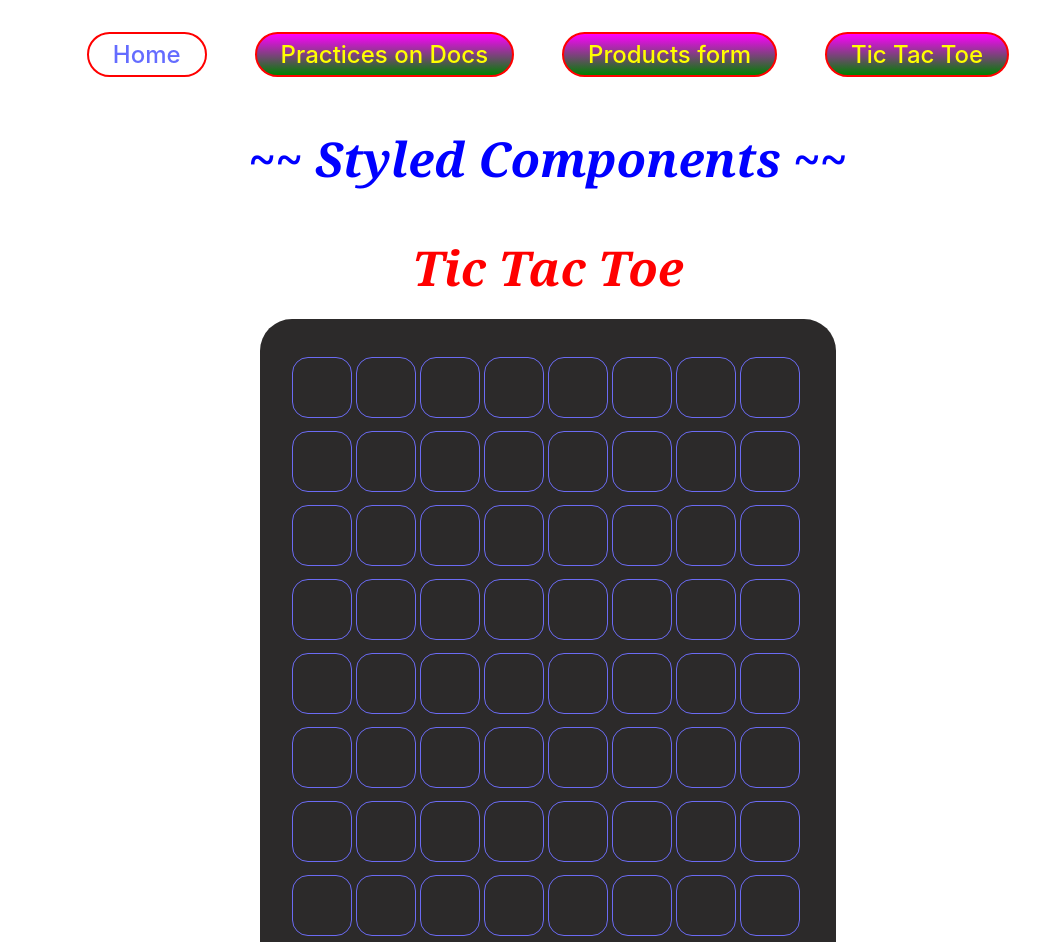
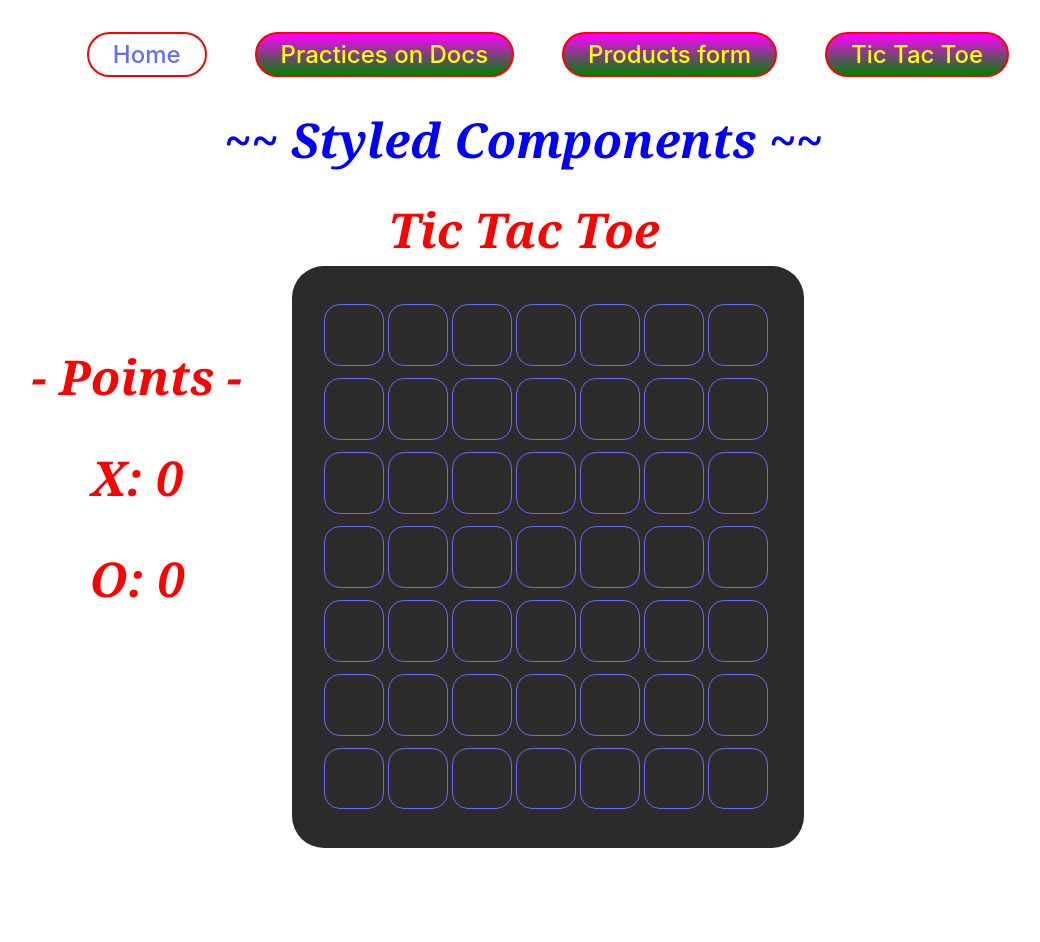
Before and after one commit to tamasve/react-styled-components-practice, a React (Vite) app: page /tictactoe in a window 1280 px wide. Shown: the top 942 px of the page, without its empty margins (92-1132 px from the left). After the commit the page ends 880 px from the top, so only its background shows below. Built offline with nearby package versions, Linux system fonts and the light colour scheme.

Commit message:
restructure

```diff
--- a/src/App.tsx
+++ b/src/App.tsx
@@ -3,7 +3,7 @@ import styled from 'styled-components';
 import {BrowserRouter as Router, Routes, Route, Link} from 'react-router-dom';
 import Practices, { ExtButton, Title } from './Practices'
 import Products from './Products';
-import TicTacToe from './TicTacToe';
+import TicTacToe from './TicTacToe/TicTacToe';
 
 
 // small font color correction...
@@ -34,7 +34,7 @@ function App() {
                     <Route path="/" element={<Image src="/autumn-forest.jpg" alt="autumn forest" />} />
                     <Route path="/practices" element={<Practices />} />
                     <Route path="/products" element={<Products />} />
-                    <Route path="/tictactoe" element={<TicTacToe dim={8} />} />
+                    <Route path="/tictactoe" element={<TicTacToe dim={7} />} />
                 </Routes>
             </Router>
         </>
--- a/src/Practices.tsx
+++ b/src/Practices.tsx
@@ -25,8 +25,9 @@ export const Title = styled.h1<{$color?: string}>`
     text-align: center;
     color: ${props => props.$color || "blue"};
     font-style: oblique;
-    margin-bottom: 0.5em;
-    padding-top: 0.5em;
+    margin-bottom: 0.2em;
+    padding-top: 0.1em;
+    padding-right: 1em;
 `
 
 const Wrapper = styled.section`
--- a/src/TicTacToe.tsx
+++ b/src/TicTacToe/TicTacToe.tsx
@@ -1,8 +1,13 @@
 import styled from "styled-components";
 import Cell from "./Cell";
 import { useState } from "react";
-import { Title } from "./Practices";
+import { Title } from "../Practices";
 
+
+const Blocks = styled.main`
+    display: grid;
+    grid-template-columns: 1fr 2fr 1fr;
+`
 
 const Table = styled.main<{$dim: number}>`
     background-color: #2c2a2a;
@@ -20,9 +25,16 @@ const Table = styled.main<{$dim: number}>`
 // The table is a 2dim array: y, x indexes, (0,0) is the top-left cell
 // cell values -- 0: void  1: X  10: O >> to be able to easily sum up the winning situations (sum of 3 cell values should be 3 or 30)
 // highlight: for highlighting winning triplets
+// triplets: checking if the cell is part of a triplet of any kind of the 4
 interface CellInfo {
     value: number,
-    highlighted: boolean
+    highlighted: boolean,
+    triplets: {
+        horizontal: boolean,
+        vertical: boolean,
+        crossdesc: boolean,
+        crossasc: boolean
+    }
 }
 
 // the relative step positions data for the checking of winning triplets
@@ -46,7 +58,13 @@ export default function TicTacToe({dim} : {dim: number}) {
         Array(dim).fill( Array(dim).fill(
             {
                 value: 0,
-                highlighted: false
+                highlighted: false,
+                triplets: {
+                    horizontal: false,
+                    vertical: false,
+                    crossdesc: false,
+                    crossasc: false
+                }
             }
         ) )
     );
@@ -55,13 +73,15 @@ export default function TicTacToe({dim} : {dim: number}) {
 
     const [points, setPoints] = useState<Points>({x: 0, o: 0});
 
+    const [message, setMessage] = useState<string>("");
+
     console.log(matrix);    // check
 
 
     // ~~~~~~~~~~~~~~~~~~~~~~~~
-    // ~~ EVALUATOR function ~~
+    // ~~ the EVALUATOR function ~~
 
-    function evaluate(actMatrix: CellInfo[][], x: number, y: number): boolean {
+    function evaluate(actMatrix: CellInfo[][], x: number, y: number): number {
 
         let startX: number;
         let startY: number;
@@ -69,6 +89,8 @@ export default function TicTacToe({dim} : {dim: number}) {
         let endY: number;
         let posX: Pos;
         let posY: Pos;
+
+        let points = 0;     // the return value
 
         const dim = actMatrix.length;   // dimension: x*x table
 
@@ -79,14 +101,21 @@ export default function TicTacToe({dim} : {dim: number}) {
         console.log(startX, endX);
 
         for (let i = startX; i <= endX; i++) {
-            /* console.log("i: ", i); */
+
             const sum = actMatrix[y][i].value + actMatrix[y][i+1].value + actMatrix[y][i+2].value;
-            if (sum === 3 || sum === 30) {      // 3 equal signs found next to each other
-                console.log("if - i: ", i);
+            const checked = actMatrix[y][i].triplets.horizontal || actMatrix[y][i+1].triplets.horizontal || actMatrix[y][i+2].triplets.horizontal;
+
+            if ( !checked && (sum === 3 || sum === 30) ) {      // 3 equal signs found next to each other in still unchecked cells (not part of an earlier triplet)
                 actMatrix[y][i].highlighted = true;
+                actMatrix[y][i].triplets.horizontal = true;
+
                 actMatrix[y][i+1].highlighted = true;
+                actMatrix[y][i+1].triplets.horizontal = true;
+
                 actMatrix[y][i+2].highlighted = true;
-                return true;
+                actMatrix[y][i+2].triplets.horizontal = true;
+
+                points++;   // the player receives a point for this triplet
             }
         }
 
@@ -97,14 +126,22 @@ export default function TicTacToe({dim} : {dim: number}) {
         console.log(startY, endY);
 
         for (let j = startY; j <= endY; j++) {
-            /* console.log("i: ", i); */
+
             const sum = actMatrix[j][x].value + actMatrix[j+1][x].value + actMatrix[j+2][x].value;
-            if (sum === 3 || sum === 30) {      // 3 equal signs found next to each other
-                console.log("if - j: ", j);
+            const checked = actMatrix[j][x].triplets.vertical || actMatrix[j+1][x].triplets.vertical || actMatrix[j+2][x].triplets.vertical;
+
+            if ( !checked && (sum === 3 || sum === 30) ) {      // 3 equal signs found next to each other in still unchecked cells (not part of an earlier triplet)
+
                 actMatrix[j][x].highlighted = true;
+                actMatrix[j][x].triplets.vertical = true;
+
                 actMatrix[j+1][x].highlighted = true;
+                actMatrix[j+1][x].triplets.vertical = true;
+
                 actMatrix[j+2][x].highlighted = true;
-                return true;
+                actMatrix[j+2][x].triplets.vertical = true;
+
+                points++;   // the player receives a point for this triplet
             }
         }
 
@@ -130,14 +167,36 @@ export default function TicTacToe({dim} : {dim: number}) {
 
         // step: relative step values
         for (let step = 0; step <= posX.end - posX.start; step++) {
-            const sum = actMatrix[posY.start + posY.step * step][posX.start + posX.step * step].value
-                        + actMatrix[posY.start + posY.step * (step+1)][posX.start + posX.step * (step+1)].value
-                        + actMatrix[posY.start + posY.step * (step+2)][posX.start + posX.step * (step+2)].value;
-            if (sum === 3 || sum === 30) {      // 3 equal signs found next to each other
-                actMatrix[posY.start + posY.step * step][posX.start + posX.step * step].highlighted = true;
-                actMatrix[posY.start + posY.step * (step+1)][posX.start + posX.step * (step+1)].highlighted = true;
-                actMatrix[posY.start + posY.step * (step+2)][posX.start + posX.step * (step+2)].highlighted = true;
-                return true;
+
+            const y1 = posY.start + posY.step * step;
+            const x1 = posX.start + posX.step * step;
+
+            const y2 = posY.start + posY.step * (step+1);
+            const x2 = posX.start + posX.step * (step+1);
+
+            const y3 = posY.start + posY.step * (step+2);
+            const x3 = posX.start + posX.step * (step+2);
+
+            const sum = actMatrix[y1][x1].value
+                        + actMatrix[y2][x2].value
+                        + actMatrix[y3][x3].value;
+
+            const checked = actMatrix[y1][x1].triplets.crossdesc
+                        || actMatrix[y2][x2].triplets.crossdesc
+                        || actMatrix[y3][x3].triplets.crossdesc;
+
+            if ( !checked && (sum === 3 || sum === 30) ) {      // 3 equal signs found next to each other in cross, in still unchecked cells (not part of an earlier triplet)
+
+                actMatrix[y1][x1].highlighted = true;
+                actMatrix[y1][x1].triplets.crossdesc = true;
+
+                actMatrix[y2][x2].highlighted = true;
+                actMatrix[y2][x2].triplets.crossdesc = true;
+
+                actMatrix[y3][x3].highlighted = true;
+                actMatrix[y3][x3].triplets.crossdesc = true;
+
+                points++;   // the player receives a point for this triplet
             }
         }
 
@@ -147,8 +206,6 @@ export default function TicTacToe({dim} : {dim: number}) {
         endX = Math.min(dim-1, x+2)-2;  // the possible right-most position of a triplet that contains the modified cell  (position of the left-most cell of the triplet)
         endY = Math.max(0, y-2)+2;  // the possible top-most position of a triplet that contains the modified cell  (position of the top-most cell of the triplet)
         startY = Math.min(dim-1, y+2);  // the possible bottom-most position of a triplet that contains the modified cell  (position of the top-most cell of the triplet)
-
-        console.log("Y end start", endY, startY);
 
         // the number of steps is determined by the narrower space (x or y), both at x and y, as well as forward and backward
         posX = {
@@ -165,22 +222,46 @@ export default function TicTacToe({dim} : {dim: number}) {
 
         // step: relative step values
         for (let step = 0; step <= posX.end - posX.start; step++) {
-            const sum = actMatrix[posY.start + posY.step * step][posX.start + posX.step * step].value
-                        + actMatrix[posY.start + posY.step * (step+1)][posX.start + posX.step * (step+1)].value
-                        + actMatrix[posY.start + posY.step * (step+2)][posX.start + posX.step * (step+2)].value;
-            if (sum === 3 || sum === 30) {      // 3 equal signs found next to each other
-                actMatrix[posY.start + posY.step * step][posX.start + posX.step * step].highlighted = true;
-                actMatrix[posY.start + posY.step * (step+1)][posX.start + posX.step * (step+1)].highlighted = true;
-                actMatrix[posY.start + posY.step * (step+2)][posX.start + posX.step * (step+2)].highlighted = true;
-                return true;
+
+            const y1 = posY.start + posY.step * step;
+            const x1 = posX.start + posX.step * step;
+
+            const y2 = posY.start + posY.step * (step+1);
+            const x2 = posX.start + posX.step * (step+1);
+
+            const y3 = posY.start + posY.step * (step+2);
+            const x3 = posX.start + posX.step * (step+2);
+
+            const sum = actMatrix[y1][x1].value
+                        + actMatrix[y2][x2].value
+                        + actMatrix[y3][x3].value;
+
+            const checked = actMatrix[y1][x1].triplets.crossasc
+                        || actMatrix[y2][x2].triplets.crossasc
+                        || actMatrix[y3][x3].triplets.crossasc;
+
+            if ( !checked && (sum === 3 || sum === 30) ) {      // 3 equal signs found next to each other in cross, in still unchecked cells (not part of an earlier triplet)
+
+                actMatrix[y1][x1].highlighted = true;
+                actMatrix[y1][x1].triplets.crossasc = true;
+
+                actMatrix[y2][x2].highlighted = true;
+                actMatrix[y2][x2].triplets.crossasc = true;
+
+                actMatrix[y3][x3].highlighted = true;
+                actMatrix[y3][x3].triplets.crossasc = true;
+
+                points++;   // the player receives a point for this triplet
             }
         }
 
-        return false;
+        return points;
     };
 
     // ~~~~~~~~~~~~~~~~~~~~~~~~
 
+
+    // The value setter for the actual cell
 
     const setValue = (x: number, y: number) => {
         const newMatrix = JSON.parse(JSON.stringify(matrix));   // deep copy of matrix
@@ -192,10 +273,19 @@ export default function TicTacToe({dim} : {dim: number}) {
         }
 
         // evaluate(...) >> winning triplet found? (then point given) + highlights
-        if (evaluate(newMatrix, x, y)) {
-            if (count % 2 === 0)  setPoints({...points, x: points.x + 1});
-            else  setPoints({...points, o: points.o + 1});
-        };
+        const scores = evaluate(newMatrix, x, y);
+        if ( scores > 0 ) {
+            if (count % 2 === 0) {
+                setPoints({...points, x: points.x + scores});
+                setMessage(`Congratulation, X! You created ${scores} triplet(s)! You received ${scores} point(s)!`);
+            }
+            else {
+                setPoints({...points, o: points.o + scores});
+                setMessage(`Congratulation, O! You created ${scores} triplet(s)! You received ${scores} point(s)!`);
+            }
+        } else {
+            setMessage("");     // if no triplet, clear any previous message
+        }
 
         setMatrix( newMatrix );
         setCount((count) => count + 1);     // next turn = next player
@@ -206,6 +296,13 @@ export default function TicTacToe({dim} : {dim: number}) {
         <>
             <Title $color="red">
                 Tic Tac Toe
+            </Title>
+            <Blocks>
+                <Title $color="red">
+                    <p style={{fontSize: "1rem"}}>{message}</p>
+                    <p>{`- Points -`}</p>
+                    <p>{`X: ${points.x}`}</p>
+                    <p>{`O: ${points.o}`}</p>
                 </Title>
                 <Table $dim={dim}>
                     {matrix.map((array, y) =>
@@ -220,9 +317,8 @@ export default function TicTacToe({dim} : {dim: number}) {
                         )
                     )}
                 </Table>
-            <Title $color="red">
-                {`Points ~~ X: ${points.x} ~~ O: ${points.o}`}
-            </Title>
+                <Title $color="red"></Title>
+            </Blocks>
         </>
     )
 }
```
Also changed, not shown: src/TicTacToe/Cell.tsx (renamed from src/Cell.tsx). Lines whose indentation alone changed are shown as unchanged.
